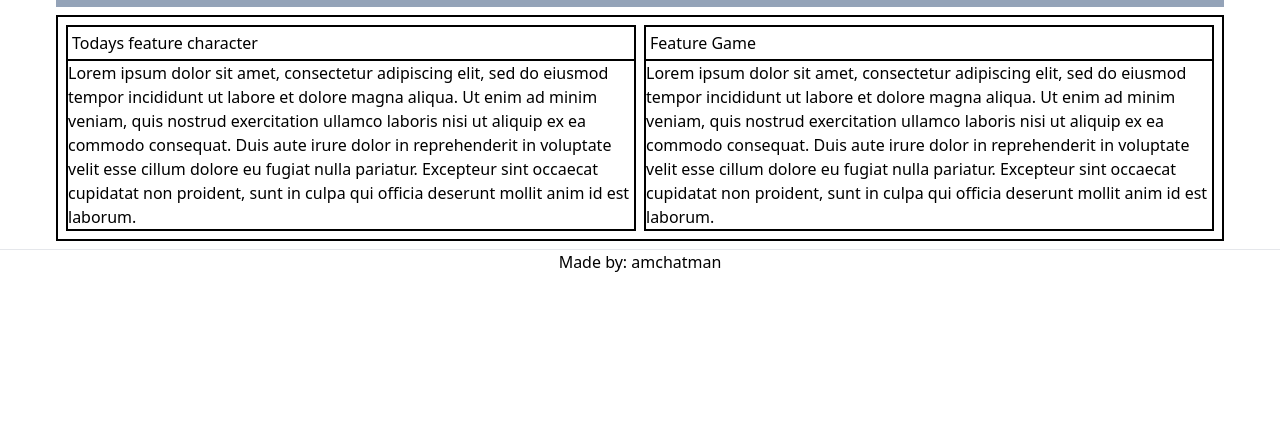
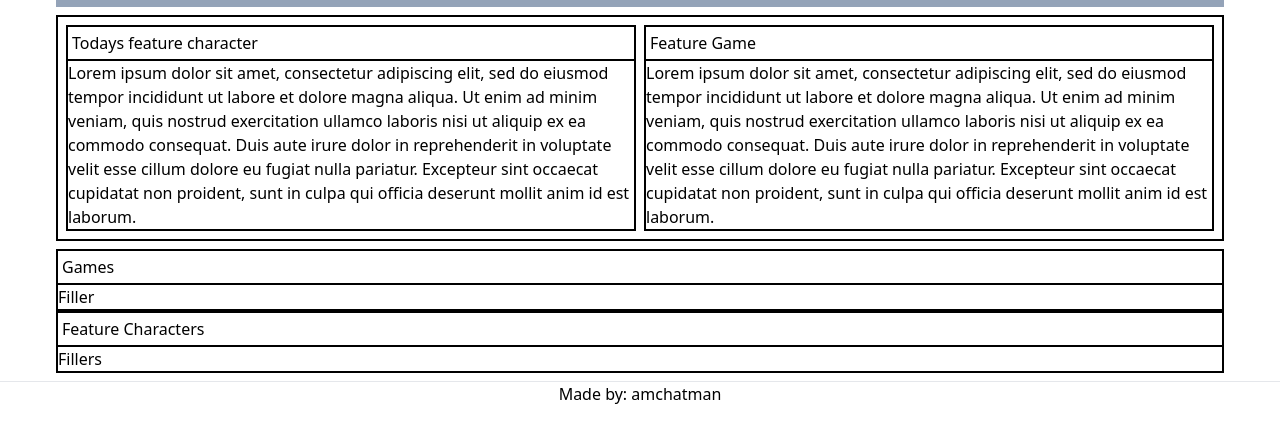
Before and after one commit to amchatman/Character-Wiki, a website: page src/index.html in a window 1280 px wide. Shown: the part 174-616 px from the top of the page. Drawn offline with nearby package versions, Linux system fonts and the light colour scheme.

Commit message:
Section -Create new section -Add divs -Add header -Add filler text

```diff
--- a/src/index.html
+++ b/src/index.html
@@ -66,6 +66,17 @@
                      qui officia deserunt mollit anim id est laborum.</p>
             </div>
         </section>
+
+        <section class=" ml-14 mr-14 m-2" >
+            <div class="border-2 border-black">
+                <h4 class="border-b-2 border-black p-1">Games</h4>
+                <p>Filler</p>
+            </div>
+            <div class="border-2 border-black">
+                <h4 class="border-b-2 border-black p-1">Feature Characters</h4>
+                <p>Fillers</p>
+            </div>
+        </section>
     </main>
     <hr>
     <footer class="text-center">
```
